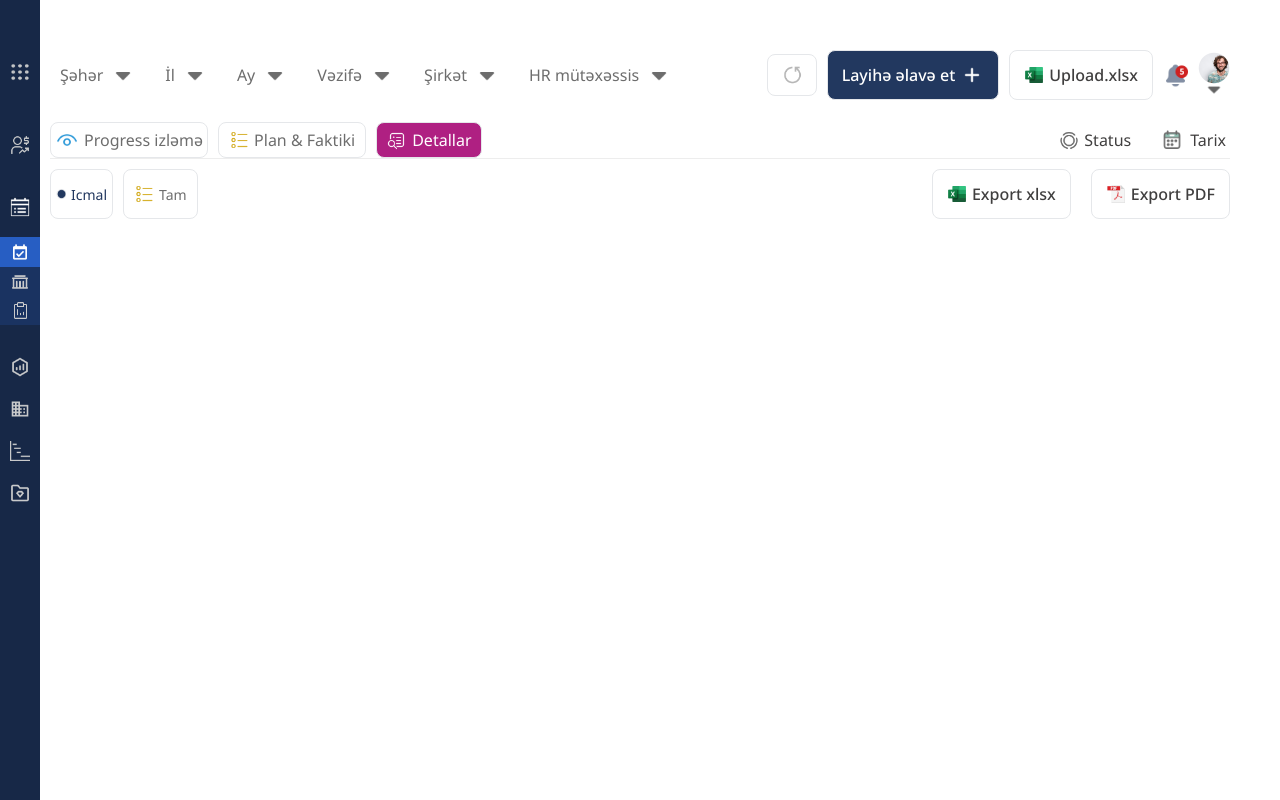
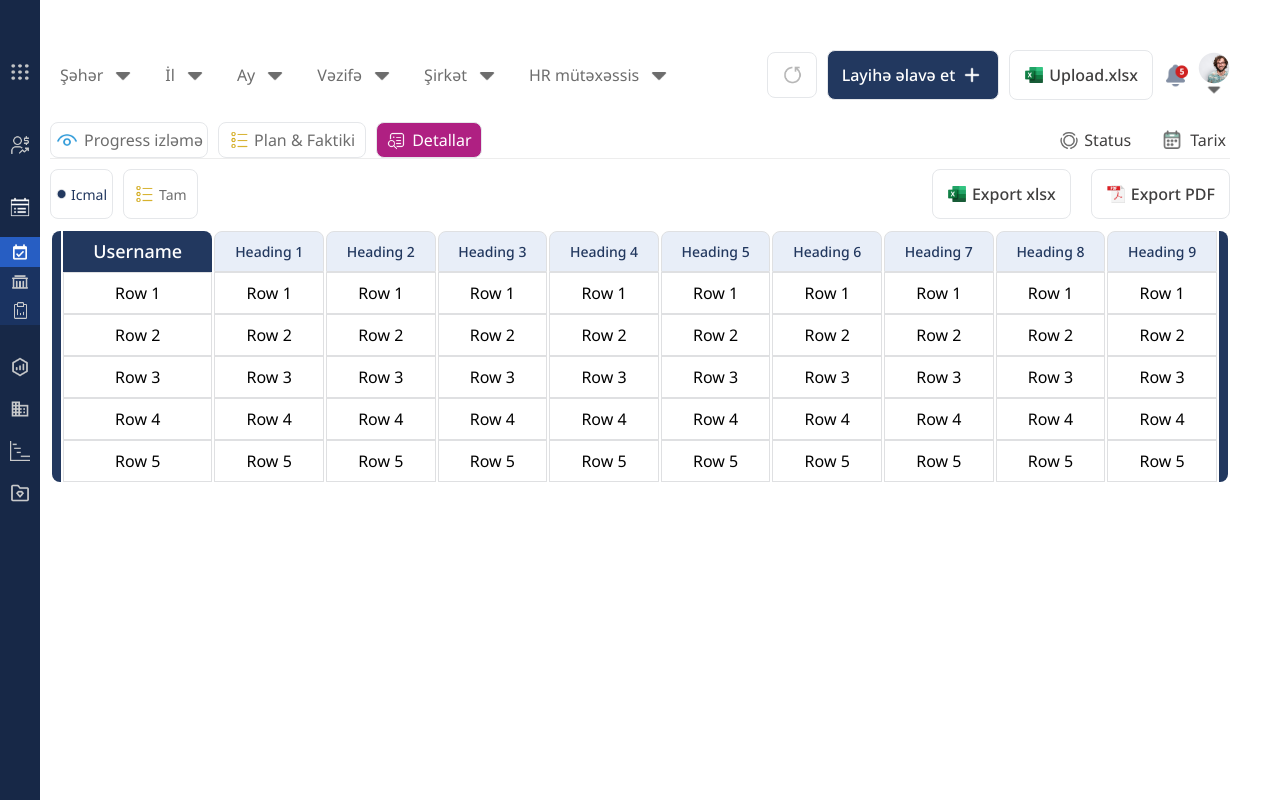
Before and after one commit to KhalidaAkhverdiyeva/dashboard-trial, a React (Vite) app: page / in a window 1280 px wide. Built offline with nearby package versions, Linux system fonts and the light colour scheme.

Commit message:
style: table component created

```diff
--- a/src/App.tsx
+++ b/src/App.tsx
@@ -1,12 +1,14 @@
 import Dashboard from "./components/Dashboard/dashboard";
 import Header from "./components/Header/header";
+import Table from "./components/Table/table";
 
 function App() {
   return (
     <div className="flex foto-sans">
       <Dashboard />
-      <div className="ml-[10px] mt-[50px] mr-[50px] w-[100vw]">
+      <div className="ml-[10px] pl-[40px] mt-[50px] mr-[50px] w-[100vw]">
         <Header />
+        <Table />
       </div>
     </div>
   );
--- /dev/null
+++ b/src/Types/filterModalTypes.tsx
@@ -0,0 +1,8 @@
+import { MouseEventHandler } from "react";
+
+export interface FilterModalProps {
+  closeDropdown: MouseEventHandler<HTMLImageElement>;
+  showDropdown: boolean;
+  title: string;
+  options: string[];
+}
--- /dev/null
+++ b/src/components/Filter Modal/filterModal.tsx
@@ -0,0 +1,58 @@
+import { FC } from "react";
+import { FilterModalProps } from "../../Types/filterModalTypes";
+
+const FilterModal: FC<FilterModalProps> = ({
+  closeDropdown,
+  showDropdown,
+  title,
+  options,
+}) => {
+  return (
+    <div
+      className={`absolute top-full left-0 w-[313px] bg-white border border-[#E5E7EA] rounded transition-all duration-300 ease-in-out transform ${
+        showDropdown
+          ? "opacity-100 scale-100 translate-y-0 pointer-events-auto"
+          : "opacity-0 scale-95 translate-y-[-10px] pointer-events-none"
+      }`}
+    >
+      <div className="bg-[#F6F7F8] mt-[10px] pl-[20px] pr-[10px] flex items-center justify-between text-[#22385F] font-[500]">
+        {title}
+        <img
+          onClick={closeDropdown}
+          src="/icons/cuida_x-outline (2).png"
+          alt=""
+          className="w-[20px] h-[20px] cursor-pointer"
+        />
+      </div>
+      <div className="flex items-center gap-[5px] pl-[21px] mt-[10px]">
+        <p className="text-[#1D7EB7] text-[12px]">Hamısını seç</p>
+        <div className="w-[3px] h-[3px] rounded-full bg-[#1D7EB7]"></div>
+        <p className="text-[#1D7EB7] text-[12px]">Sıfırla</p>
+        <div className="h-[14px] w-[1px] bg-[#949393]"></div>
+        <img
+          src="/icons/bitcoin-icons_search-outline (2).png"
+          alt=""
+          className="w-[20px] h-[20px]"
+        />
+      </div>
+      <ul className="flex flex-col gap-[10px] pl-[20px] pr-[10px] text-[#6D6D6D] py-[20px] text-[14px]">
+        {options.map((option, index) => (
+          <li key={index} className="cursor-pointer flex justify-between">
+            {option}
+            <img
+              src="/icons/Frame 427320147 (1).png"
+              alt=""
+              className="w-[16px] h-[16px]"
+            />
+          </li>
+        ))}
+      </ul>
+
+      <button className="bg-[#22385F] text-[14px] text-[#FFFFFF] mb-[10px] ml-[15px] rounded-[8px] py-[10px] px-[118px]">
+        Göstər
+      </button>
+    </div>
+  );
+};
+
+export default FilterModal;
--- a/src/components/Header/header.tsx
+++ b/src/components/Header/header.tsx
@@ -1,92 +1,77 @@
 "use client";
-import { useState } from "react";
+import { MouseEventHandler, useState } from "react";
+import FilterModal from "../Filter Modal/filterModal";
 
 const Header = () => {
-  const [showDropdown, setShowDropdown] = useState(false);
+  const [openDropdown, setOpenDropdown] = useState<string | null>(null);
 
-  const toggleDropdown = () => {
-    setShowDropdown(!showDropdown);
+  const openDropDown = (dropdownName: string) => {
+    setOpenDropdown(dropdownName);
   };
+
+  const closeDropDown: MouseEventHandler<HTMLImageElement> = (e) => {
+    e.stopPropagation();
+    setOpenDropdown(null);
+  };
+
   return (
-    <div className=" pl-[40px] flex flex-col ">
+    <div className=" flex flex-col ">
       <div className="flex justify-between">
         <ul className="flex items-center gap-[10px]">
           <li
             className={`relative flex items-center text-[#6D6D6D] py-[10px] px-[10px] rounded-[8px] cursor-pointer ${
-              showDropdown ? "bg-[#22385F] text-white" : "bg-transparent"
+              openDropdown === "city"
+                ? "bg-[#22385F] text-white"
+                : "bg-transparent"
             }`}
-            onClick={toggleDropdown}
+            onClick={() => openDropDown("city")}
           >
             Şəhər
             <img
               src={
-                showDropdown
+                openDropdown === "city"
                   ? "/icons/tabler_caret-down-filled (5).png"
                   : "/icons/tabler_caret-down-filled (3).png"
               }
               alt=""
               className="w-[24px] h-[24px] ml-2"
             />
-            <div
-              className={`absolute top-full left-0 w-[313px] bg-white border border-[#E5E7EA] rounded  transition-all duration-200 ease-in-out transform ${
-                showDropdown ? "opacity-100 scale-100" : "opacity-0 scale-95"
-              }`}
-            >
-              <ul className="flex flex-col gap-[10px] pl-[20px] pr-[10px] text-[#6D6D6D] py-[20px] text-[14px]">
-                <li className=" cursor-pointer flex justify-between">
-                  Baku
-                  <img
-                    src="/icons/Frame 427320147 (1).png"
-                    alt=""
-                    className="w-[16px] h-[16px]"
-                  />
-                </li>
-                <li className=" cursor-pointer flex justify-between">
-                  Ganja
-                  <img
-                    src="/icons/Frame 427320147 (1).png"
-                    alt=""
-                    className="w-[16px] h-[16px]"
-                  />
-                </li>
-                <li className=" cursor-pointer flex justify-between">
-                  Lənkaran
-                  <img
-                    src="/icons/Frame 427320147 (1).png"
-                    alt=""
-                    className="w-[16px] h-[16px]"
-                  />
-                </li>
-                <li className=" cursor-pointer flex justify-between">
-                  Nakhchivan
-                  <img
-                    src="/icons/Frame 427320147 (1).png"
-                    alt=""
-                    className="w-[16px] h-[16px]"
-                  />
-                </li>
-                <li className=" cursor-pointer flex justify-between">
-                  Shaki
-                  <img
-                    src="/icons/Frame 427320147 (1).png"
-                    alt=""
-                    className="w-[16px] h-[16px]"
-                  />
-                </li>
-              </ul>
-              <button className="bg-[#22385F] text-[14px] text-[#FFFFFF] mb-[10px] ml-[15px]  rounded-[8px] py-[10px] px-[118px] ">
-                Göstər
-              </button>
-            </div>
+            {openDropdown === "city" && (
+              <FilterModal
+                closeDropdown={closeDropDown}
+                showDropdown={openDropdown === "city"}
+                title="Şəhər"
+                options={["Baku", "Ganja", "Lənkaran", "Nakhchivan", "Shaki"]}
+              />
+            )}
           </li>
 
-          <li className="flex items-center text-[#6D6D6D] py-[10px] px-[10px]">
+          <li
+            className={`relative flex items-center text-[#6D6D6D] py-[10px] px-[10px] rounded-[8px] cursor-pointer ${
+              openDropdown === "year"
+                ? "bg-[#22385F] text-white"
+                : "bg-transparent"
+            }`}
+            onClick={() => openDropDown("year")}
+          >
             İl
             <img
-              src="/icons/tabler_caret-down-filled (3).png"
+              src={
+                openDropdown === "year"
+                  ? "/icons/tabler_caret-down-filled (5).png"
+                  : "/icons/tabler_caret-down-filled (3).png"
+              }
               alt=""
               className="w-[24px] h-[24px] ml-2"
             />
+            {openDropdown === "year" && (
+              <FilterModal
+                closeDropdown={closeDropDown}
+                showDropdown={openDropdown === "year"}
+                title="İl"
+                options={["2024", "2023", "2022", "2021", "2020", "2019"]}
+              />
+            )}
           </li>
           <li className="flex items-center text-[#6D6D6D] py-[10px] px-[10px]">
             Ay
@@ -122,7 +107,7 @@ const Header = () => {
           </li>
         </ul>
         <div className="flex items-center gap-[10px]">
-          <div className="py-[10px] flex justify-center items-center px-[14px] rounded-[8px] border-solid border-[1px] border-[#E5E7EA]">
+          <div className="py-[12px] flex justify-center items-center px-[14px] rounded-[8px] border-solid border-[1px] border-[#E5E7EA]">
             <img
               src="/icons/ri_reset-left-line (1).png"
               alt=""
--- /dev/null
+++ b/src/components/Table/table.tsx
@@ -0,0 +1,63 @@
+const Table = () => {
+  return (
+    <div className="overflow-x-auto mt-[12px]">
+      <table className="min-w-full text-left border-separate border-spacing-x-[2px] border-spacing-y-0">
+        <thead>
+          <tr>
+            <th className="bg-[#22385F] rounded-tl-[8px] border-0"></th>
+            <th className="px-[21px] py-[6px] bg-[#22385F] text-white text-[18px] font-[500] text-center border-0 rounded-tr-[8px]">
+              Username
+            </th>
+            {[...Array(9)].map((_, index) => (
+              <th
+                key={index}
+                className={`text-center border-solid border-[1px] border-[#DFE0E2] rounded-tl-[8px] rounded-tr-[8px] px-[13px] py-[9px] bg-[#E8EEF8] text-[14px] font-[500] text-[#22385F] ${
+                  index === 8 ? "rounded-tr-none" : ""
+                }`}
+              >
+                Heading {index + 1}
+              </th>
+            ))}
+            <th className="bg-[#22385F] rounded-tr-[8px] border-0"></th>
+          </tr>
+        </thead>
+        <tbody>
+          {[...Array(5)].map((_, rowIndex) => (
+            <tr key={rowIndex}>
+              {/* Left Sidebar (Visual Dark Blue Column) */}
+              <td
+                className={`bg-[#22385F] w-[9px] border-0 ${
+                  rowIndex === 4 ? "rounded-bl-[8px]" : ""
+                }`}
+              ></td>
+
+              {/* Regular Data Cell (First Column - UserName) */}
+              <td className="px-4 py-2 bg-white text-center border-[#DFE0E2] border-[1px]">
+                Row {rowIndex + 1}
+              </td>
+
+              {/* Other Data Cells */}
+              {[...Array(9)].map((_, colIndex) => (
+                <td
+                  key={colIndex}
+                  className="px-4 py-2 text-center border-[#DFE0E2] border-[1px]"
+                >
+                  Row {rowIndex + 1}
+                </td>
+              ))}
+
+              {/* Right Sidebar (Visual Dark Blue Column) */}
+              <td
+                className={`bg-[#22385F] w-[9px] border-0 ${
+                  rowIndex === 4 ? "rounded-br-[8px]" : ""
+                }`}
+              ></td>
+            </tr>
+          ))}
+        </tbody>
+      </table>
+    </div>
+  );
+};
+
+export default Table;
```
Also changed, not shown: public/icons/bitcoin-icons_search-outline (2).png (added), public/icons/cuida_x-outline (2).png (added).
